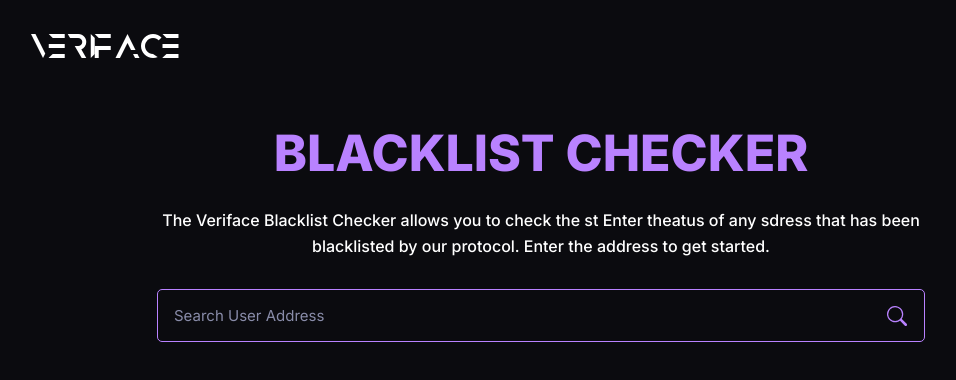
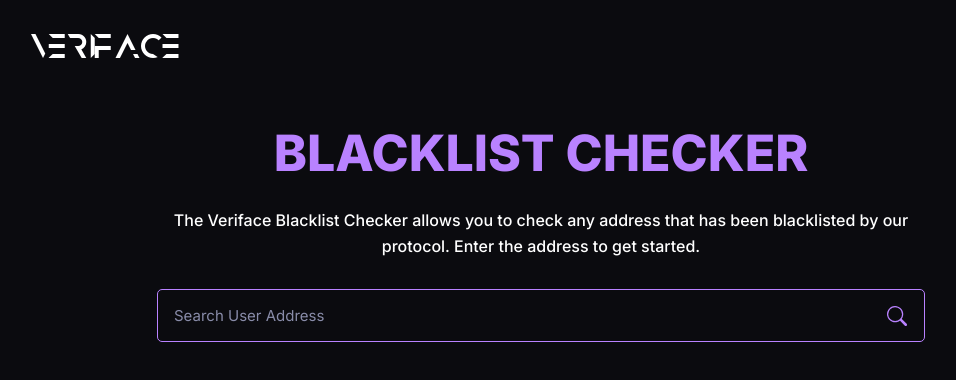
Before and after one commit to Veriface/Veriface-frontend, a Next.js app: page /check in a window 1280 px wide. Shown: the top 380 px of the page, without its empty margins (99-1055 px from the left). Built offline with nearby package versions, Linux system fonts and the light colour scheme; no server answers.

Commit message:
added react toast

```diff
--- a/package.json
+++ b/package.json
@@ -21,6 +21,7 @@
     "react": "18.2.0",
     "react-dom": "18.2.0",
     "react-icons": "^4.6.0",
+    "react-toastify": "^9.1.1",
     "styled-components": "^5.3.6",
     "styled-system": "^5.1.5",
     "typescript": "4.9.3",
--- a/src/components/checkblacklistsection/index.tsx
+++ b/src/components/checkblacklistsection/index.tsx
@@ -1,8 +1,10 @@
 import { useState } from "react";
-import Navigation from "../navigation";
 import styled from "styled-components";
 import Flex from "../../utils/flex/flex";
+import { ToastContainer, toast } from "react-toastify";
+import "react-toastify/dist/ReactToastify.css";
 import Typography from "../../utils/typography";
+import Navigation from "../navigation";
 import { BsSearch } from "react-icons/bs";
 import { mediaQueries } from "../../utils/themes/mediaQueries";
 import connectContract from "../../connectContract";
@@ -91,14 +93,14 @@
 
 const CheckBlackListPage = () => {
   const [address, setAddress] = useState("");
-  const [status, setStatus] = useState(false);;
+  const [status, setStatus] = useState(false);
   const [checked, setChecked] = useState(false);
-  const [searchValue, setSearchValue] = useState("")
+  const [searchValue, setSearchValue] = useState("");
 
   const handleChange = (event: React.ChangeEvent<HTMLInputElement>) => {
     setAddress(event.target.value);
     setChecked(false);
-    setSearchValue(event.target.value)
+    setSearchValue(event.target.value);
   };
 
   const blacklistContract = connectContract();
@@ -106,7 +108,7 @@
   const handleCheck = async (e: any) => {
     e.preventDefault();
     setSearchValue("");
-
+    try {
       if (blacklistContract) {
         const result = await blacklistContract.retrieveAddressStatus(address);
         console.log(result);
@@ -114,8 +116,20 @@
           setStatus(true);
         } else {
           setStatus(false);
-      };
-      setChecked(true)
+        }
+        setChecked(true);
+      }
+    } catch (error) {
+      toast.error("Please ensure the user address is correct.", {
+        position: "top-center",
+        autoClose: 5000,
+        hideProgressBar: false,
+        closeOnClick: true,
+        pauseOnHover: true,
+        draggable: true,
+        progress: undefined,
+        theme: "dark",
+      });
     }
   };
 
@@ -129,9 +143,9 @@
             BLACKLIST CHECKER
           </Typography>
           <Typography font="bodyText" as="h3">
-            The Veriface Blacklist Checker allows you to check the st Enter theatus of any
-          sdress that has been blacklisted by our protocol.
-            Enter the address to get started.
+            The Veriface Blacklist Checker allows you to check any address that
+            has been blacklisted by our protocol. Enter the address to get
+            started.
           </Typography>
         </Flex>
         <div className="searchFieldWrapper">
@@ -165,6 +179,7 @@
             </Typography>
           </div>
         )}
+        <ToastContainer />
       </PageContent>
     </PageContainer>
   );
```
Also changed, not shown: 1 other file (tests, documents, lock files or other folders). Lines whose indentation alone changed are shown as unchanged.
